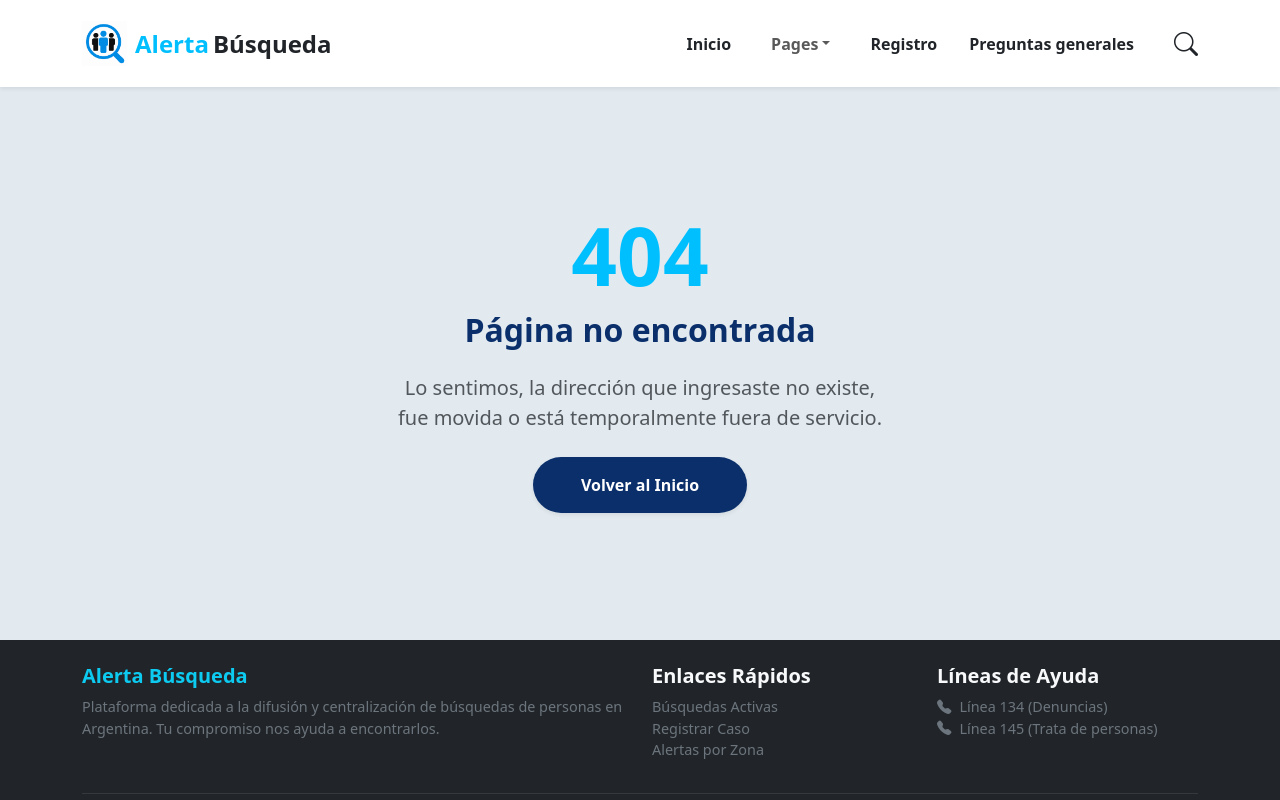
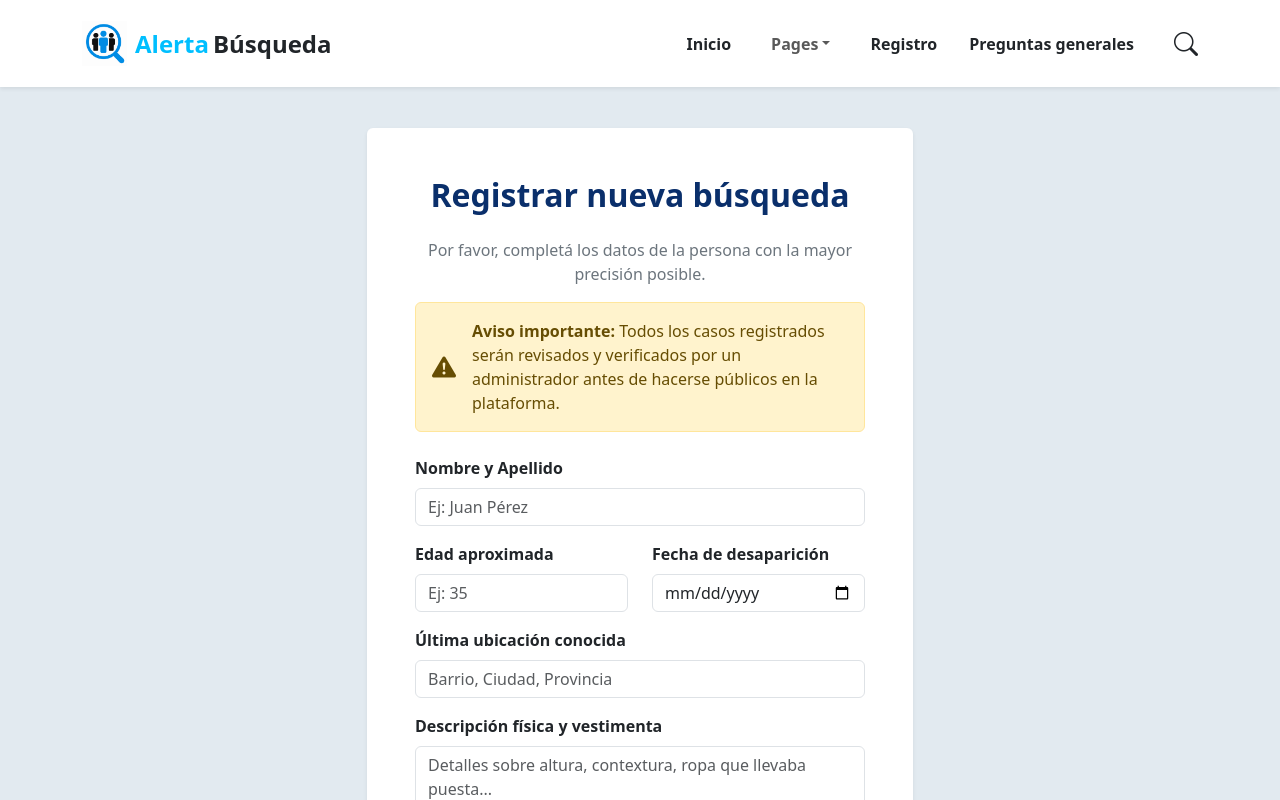
Before and after one commit to gonzalomiranda456/alerta-busqueda-frontend, a React (Vite) app: page /cargar-caso in a window 1280 px wide. Shown: the top 800 px of the page. Built offline with nearby package versions, Linux system fonts and the light colour scheme.

Commit message:
refactor: renombrar Registro a RegistroDesaparecido

```diff
--- a/src/components/Routes/Rutas.jsx
+++ b/src/components/Routes/Rutas.jsx
@@ -1,6 +1,7 @@
 import { Routes, Route } from 'react-router-dom';
 import Inicio from '../../pages/Inicio';
 import Error404 from '../../pages/Error404';
+import RegistroDesaparecido from '../../pages/RegistroDesaparecido';
 
 
 const Rutas = () => {
@@ -8,6 +9,7 @@ const Rutas = () => {
         <Routes>
             <Route path="/" element={<Inicio />} />
             <Route path="*" element={<Error404 />} />
+            <Route path="/cargar-caso" element={<RegistroDesaparecido />} />
         </Routes>
     );
 };
--- a/src/pages/Registro.jsx
+++ b/src/pages/RegistroDesaparecido.jsx
@@ -1,7 +1,7 @@
 import { Container, Row, Col, Form, Button, Card, Alert } from 'react-bootstrap';
 import { Helmet } from 'react-helmet-async';
 
-const Registro = () => {
+const RegistroDesaparecido = () => {
     return (
         <Container className="py-5">
             <Helmet>
@@ -74,4 +74,4 @@ const Registro = () => {
     );
 };
 
-export default Registro;
+export default RegistroDesaparecido;
```
